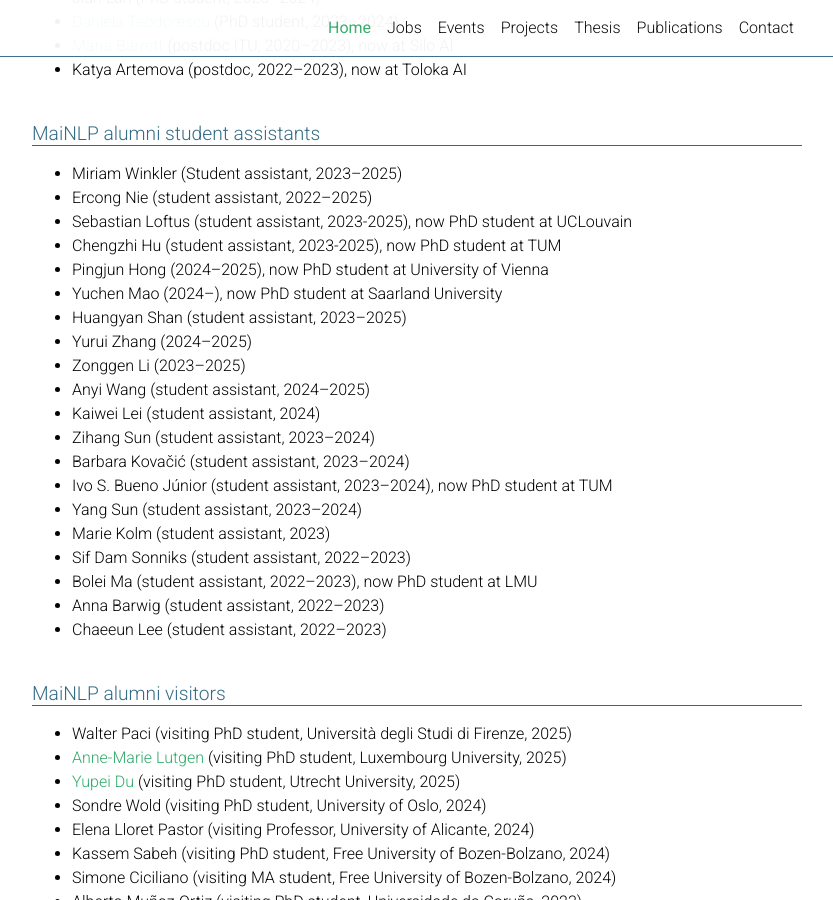
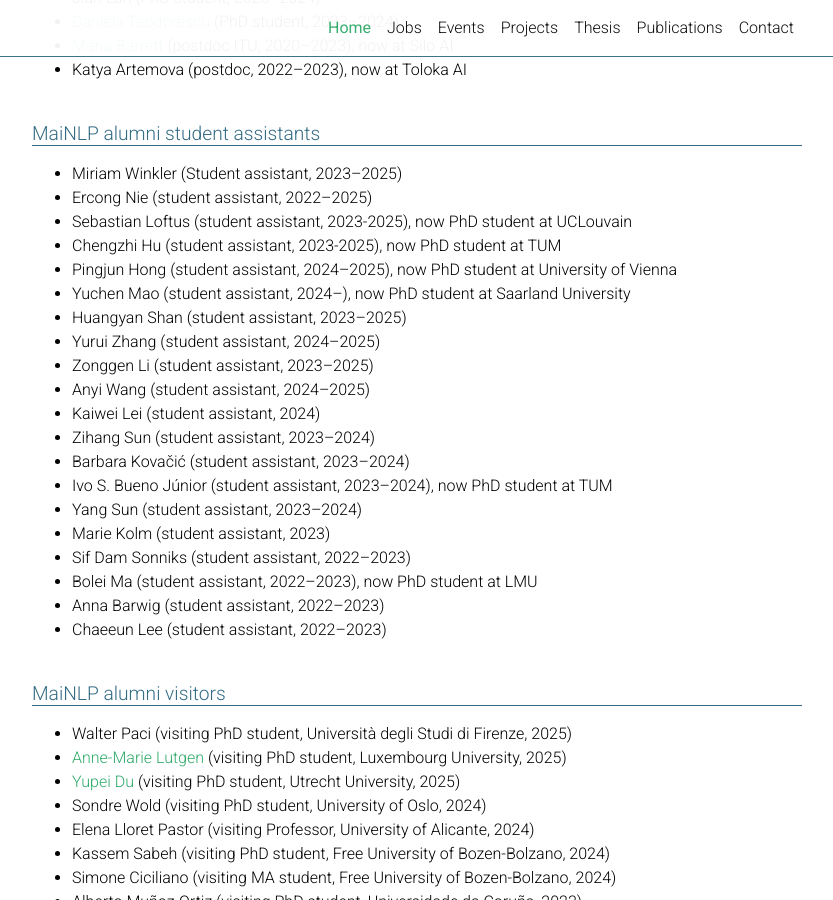
Before and after one commit to mainlp/mainlp.github.io, a Jekyll site: the page built from _pages/about.md, in a window 1280 px wide and 900 px high, scrolled down 5022 px. Shown: the whole window, without its empty margins (223-1056 px from the left). Built offline with Jekyll 4.4.1, drawn with Linux system fonts in a browser that asks for light colours; full-size pictures stand in for the smaller copies a plugin makes; comment, search, counter and statistics services are not loaded; a style sheet for code colours, icons or effects is not loaded.

Commit message:
Update student assistant roles in about.md

```diff
--- a/_pages/about.md
+++ b/_pages/about.md
@@ -312,11 +312,11 @@ To <a href="/events-archive/">earlier events</a> at MaiNLP.
     <li>Ercong Nie (student assistant, 2022–2025)</li>
     <li>Sebastian Loftus (student assistant, 2023-2025), now PhD student at UCLouvain</li>
     <li>Chengzhi Hu (student assistant, 2023-2025), now PhD student at TUM</li>
-    <li>Pingjun Hong (2024–2025), now PhD student at University of Vienna</li>
-    <li>Yuchen Mao (2024–), now PhD student at Saarland University</li>
+    <li>Pingjun Hong (student assistant, 2024–2025), now PhD student at University of Vienna</li>
+    <li>Yuchen Mao (student assistant, 2024–), now PhD student at Saarland University</li>
     <li>Huangyan Shan (student assistant, 2023–2025)</li>
-    <li>Yurui Zhang (2024–2025)</li>
-    <li>Zonggen Li (2023–2025)</li>
+    <li>Yurui Zhang (student assistant, 2024–2025)</li>
+    <li>Zonggen Li (student assistant, 2023–2025)</li>
     <li>Anyi Wang (student assistant, 2024–2025)</li>
     <li>Kaiwei Lei (student assistant, 2024)</li>
     <li>Zihang Sun (student assistant, 2023–2024)</li>
```
